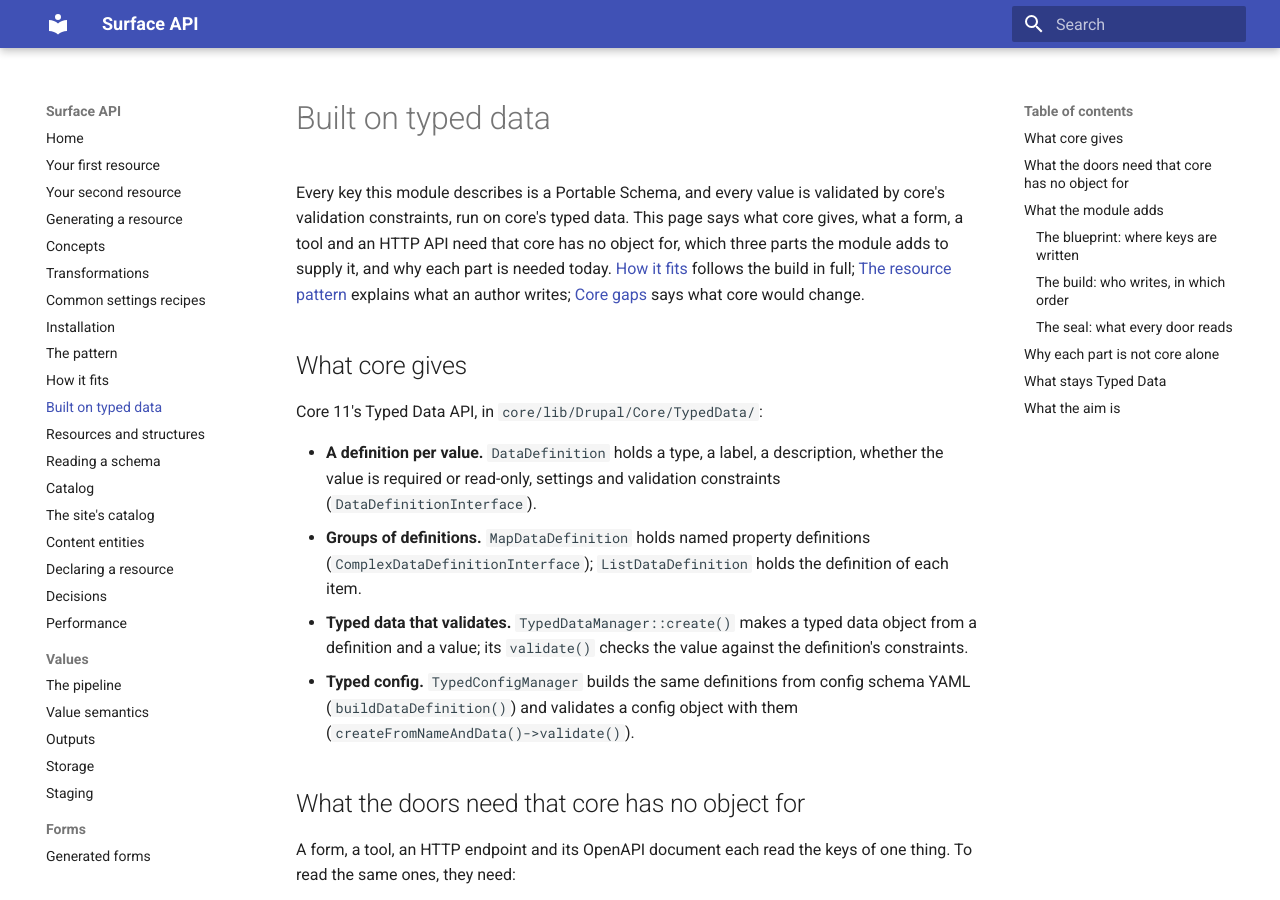
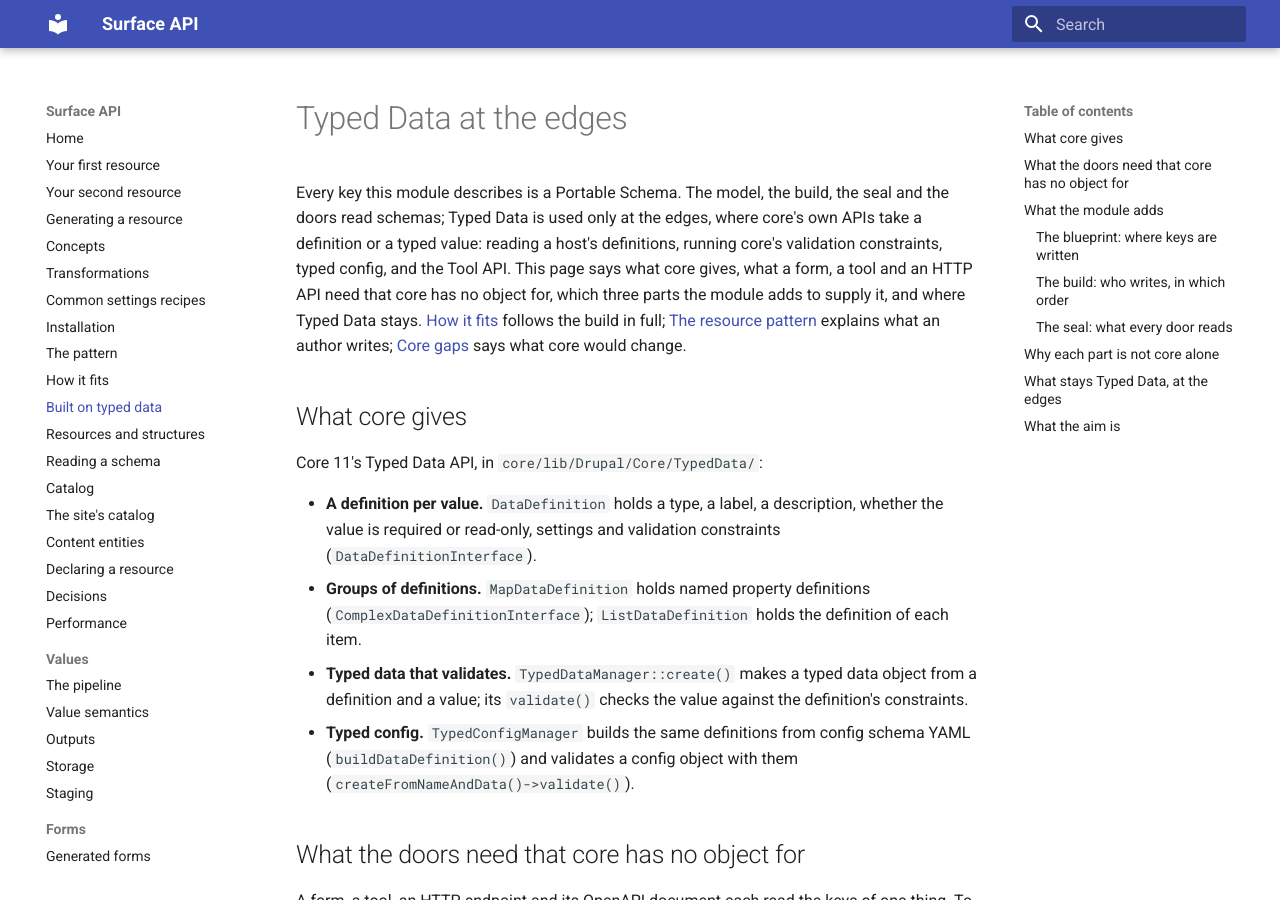
Before and after one commit to mlander/surface, an MkDocs documentation site: the page built from docs/on-typed-data.md, in a window 1280 px wide and 900 px high. Built offline with MkDocs 1.6.1 and Material for MkDocs 9.7.7, drawn with Linux system fonts in a browser that asks for light colours; some of the changed text lies outside the part shown.

Commit message:
Docs: on-typed-data.md becomes Typed Data at the edges

````diff
--- a/docs/on-typed-data.md
+++ b/docs/on-typed-data.md
@@ -1,14 +1,15 @@
-# Built on typed data
+# Typed Data at the edges
 
-Every key this module describes is a Portable Schema, and every value
-is validated by core's validation constraints, run on core's typed
-data. This page
-says what core gives, what a form, a tool and an HTTP API need that
-core has no object for, which three parts the module adds to supply
-it, and why each part is needed today. [How it fits](how-it-fits.md)
-follows the build in full; [The resource pattern](pattern.md) explains
-what an author writes; [Core gaps](core-gaps.md) says what core would
-change.
+Every key this module describes is a Portable Schema. The model, the
+build, the seal and the doors read schemas; Typed Data is used only at
+the edges, where core's own APIs take a definition or a typed value:
+reading a host's definitions, running core's validation constraints,
+typed config, and the Tool API. This page says what core gives, what a
+form, a tool and an HTTP API need that core has no object for, which
+three parts the module adds to supply it, and where Typed Data stays.
+[How it fits](how-it-fits.md) follows the build in full;
+[The resource pattern](pattern.md) explains what an author writes;
+[Core gaps](core-gaps.md) says what core would change.
 
 ## What core gives
 
@@ -79,10 +80,13 @@ the runtime ([decision](decisions.md#one-table-of-leaf-types-read-by-the-bluepri
 
 A Typed Data definition a host reader holds (a config schema type, a
 field's properties) is handed to `addDefinition()` and read into a
-schema at the call. What core's definition has no method for,
-`DefinitionMetadata` writes onto the same object under an array key,
-and each of its methods calls core's own method instead once core has
-one (`src/DefinitionMetadata.php`):
+schema at the call (`DefinitionSchema::of()`). What core's definition
+has no method for, `DefinitionMetadata` stores on the same object under
+an array key, and each of its methods calls core's own method instead
+once core has one (`src/DefinitionMetadata.php`). Only the edges read
+and write it: the read and its inverse, the host readers and the
+`addDefinition()` door. Everything else reads the same facts from the
+schema (`SchemaFacts`):
 
 ```php
 public static function setDefaultValue(DataDefinitionInterface $definition, mixed $value): void {
@@ -159,7 +163,11 @@ schema, never the sealed one. The form, the pipeline and the contract emitter
 | The seal | `DataDefinition` keeps public setters, so a group handed to a form can change before the values are validated, and nothing promises that a description is never stricter than validation. | [Step 4](core-gaps.md#step-4-a-served-contract) |
 | The JSON Schema | The serialization module's JSON Schema normalizers never read `getConstraints()`, and nothing describes what an operation accepts. | [1.2](core-gaps.md#12-constraints-as-json-schema-keywords), [step 4](core-gaps.md#step-4-a-served-contract) |
 
-## What stays Typed Data
+## What stays Typed Data, at the edges
+
+Each file that uses Typed Data on purpose is named, with its reason, in
+`TypedDataFootprintTest::EDGES`; the test fails when another file starts
+to use it. The edges are:
 
 - **Host definitions.** A definition a host reader holds is one value,
   handed to `addDefinition()`; a map or a list is built by the
@@ -190,6 +198,13 @@ schema, never the sealed one. The form, the pipeline and the contract emitter
   schema through typed config before it is saved
   (`ConfigObjectStorage::prepare()`, through
   `createFromNameAndData()->validate()`).
+- **The read and its inverse.** `DefinitionSchema::of()` reads a
+  definition into a schema; `DefinitionFromSchema::of()` derives a
+  definition back from a schema, for an edge that hands core one.
+- **The Tool API and the config schema writer.** The Tool API takes
+  input definitions (`src/Tool/InputDefinitions.php`); the config
+  schema a resource's storage is checked against is written from its
+  keys (`src/Storage/ConfigSchemaGenerator.php`).
 
 ## What the aim is
 
````
Also changed, not shown: README.md (+1 -1 lines), docs/glossary.md (+3 -3 lines), docs/how-it-fits.md (+1 -1 lines), docs/index.md (+4 -3 lines), docs/introduction/16-sealed.md (+1 -1 lines), docs/pattern.md (+1 -1 lines).
